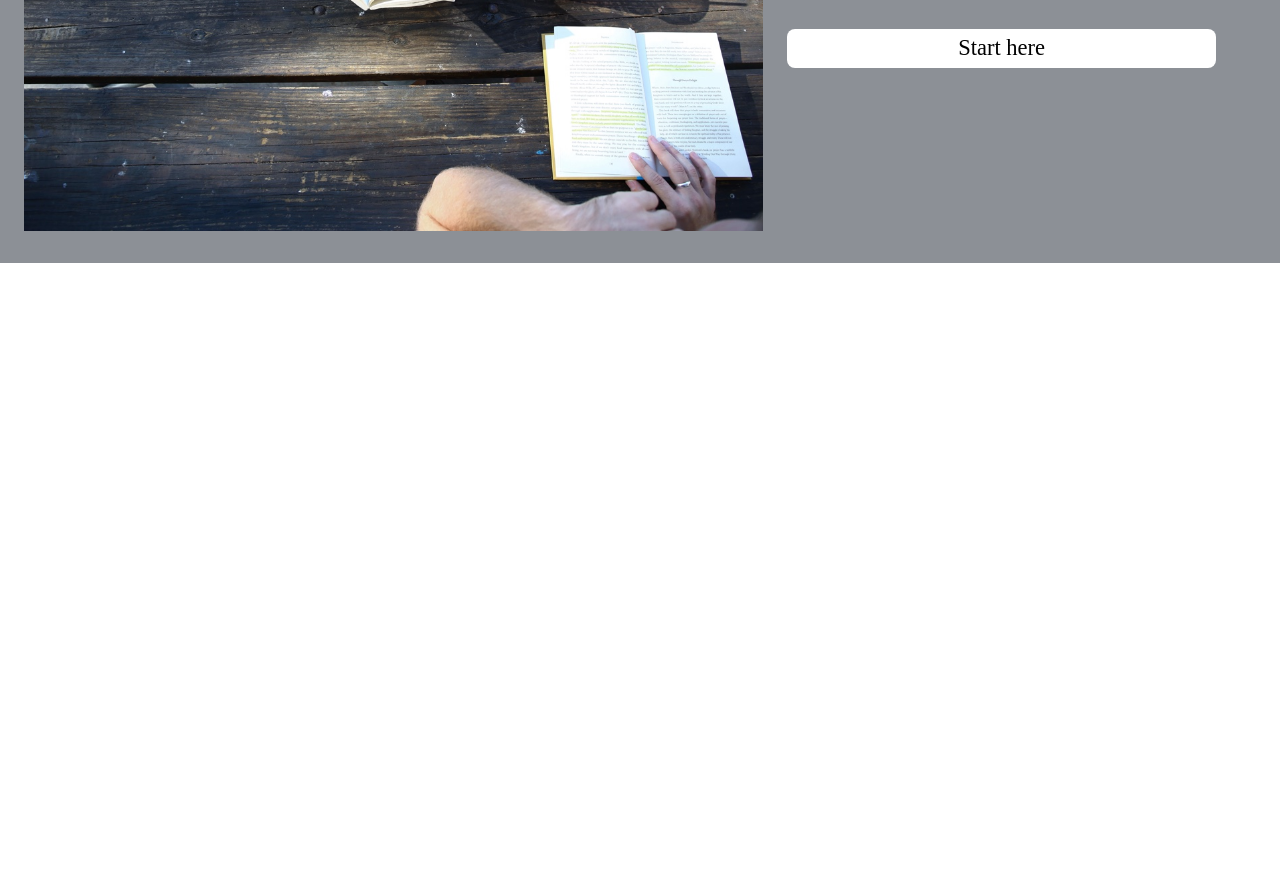
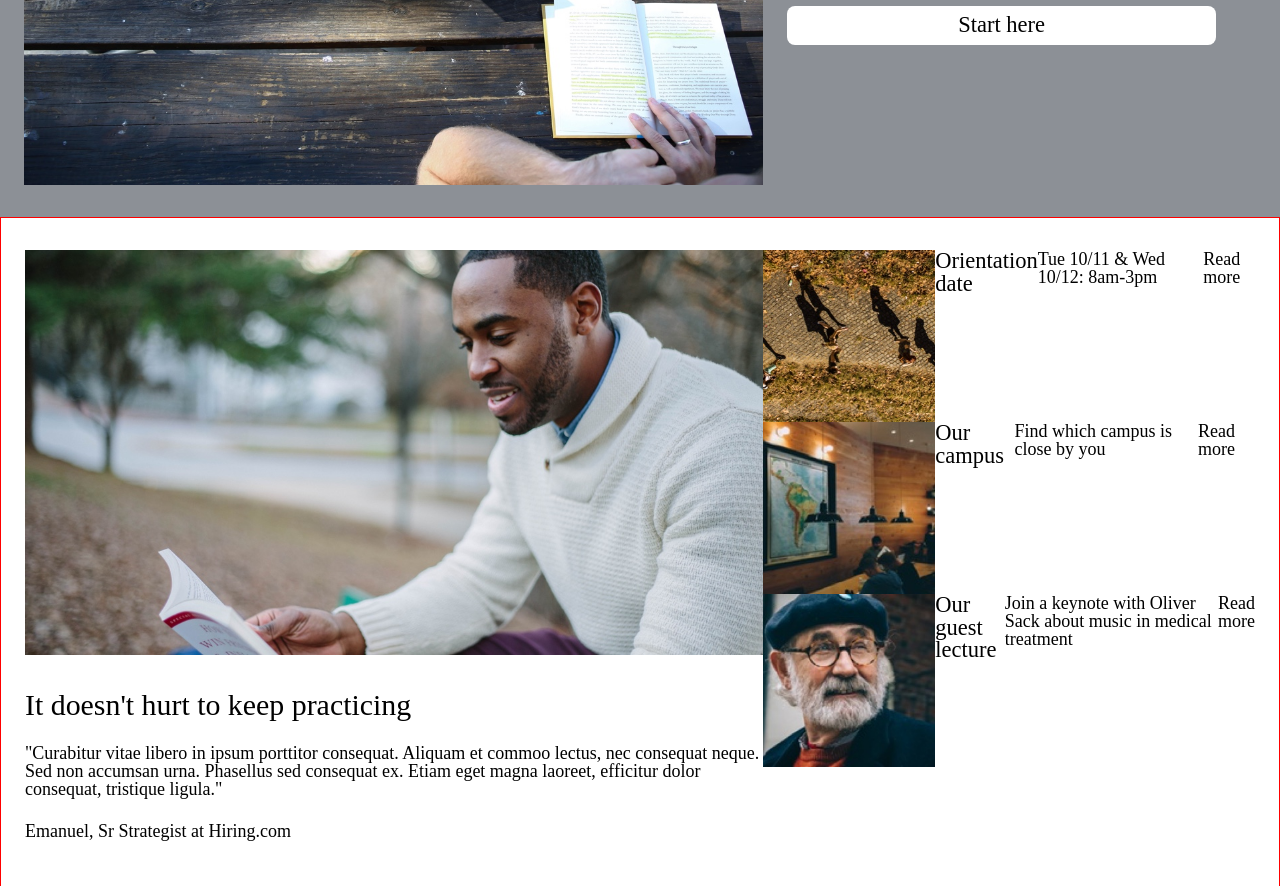
Before and after one commit to ctrim/colmar, a plain HTML site: page index.html in a window 1280 px wide. Shown: the part 414-1300 px from the top of the page. Before the commit the page ends 800 px from the top, so only its background shows below. Drawn offline with Linux system fonts and the light colour scheme.

Commit message:
Added third section but quit because I'm frustrated.

```diff
--- a/index.html
+++ b/index.html
@@ -24,15 +24,45 @@
 	</header>
 
 	<!--banner-->
-	<div class="info">
-
+	<div class="banner">
 			<img src="./resources/images/banner.jpg" alt="College kids studying outside">
 			<div class="banner-text">
 				<h1>Learn something <span>new</span> everyday</h1>
 				<h3>Lorem ipsum dolor sit amet, consectetur adipiscing elit.</h3>
 				<a href="#"><h3 class="button start">Start here</h3></a>
 			</div>
+	</div>
 
+	<!--information section-->
+	<div class="info">
+		<div class="practice">
+			<img src="./resources/images/information-main.jpg">
+			<div>
+				<h2>It doesn't hurt to keep practicing</h2>
+				<p>"Curabitur vitae libero in ipsum porttitor consequat. Aliquam et commoo lectus, nec consequat neque. Sed non accumsan urna. Phasellus sed consequat ex. Etiam eget magna laoreet, efficitur dolor consequat, tristique ligula."</p>
+				<p>Emanuel, Sr Strategist at Hiring.com</p>
+			</div>
+		</div>
+		<div class="events">
+			<div class="event-block">
+				<img src="./resources/images/information-orientation.jpg">
+				<h3>Orientation date</h3>
+				<p>Tue 10/11 &amp; Wed 10/12: 8am-3pm</p>
+				<p class="read">Read more</p>
+			</div>
+			<div class="event-block">
+				<img src="./resources/images/information-campus.jpg">
+				<h3>Our campus</h3>
+				<p>Find which campus is close by you</p>
+				<p class="read">Read more</p>
+			</div>
+			<div class="event-block">
+				<img src="./resources/images/information-guest-lecture.jpg">
+				<h3>Our guest lecture</h3>
+				<p>Join a keynote with Oliver Sack about music in medical treatment</p>
+				<p class="read">Read more</p>
+			</div>
+		</div>
 	</div>
 
 </body>
--- a/resources/css/index.css
+++ b/resources/css/index.css
@@ -1,3 +1,5 @@
+/*color palette http://paletton.com/#uid=13H0u0kllllUheiuShObOoS2fso */
+
 /*universal*/
 
 html {
@@ -48,15 +50,14 @@ nav a:hover {
 
 /*banner*/
 
-.info {
+.banner {
 	display: flex;
-	max-height: 600px;
-	min-height: 300px;
+	max-height: 500px;
 	padding: 32px 24px;
 	background-color: #8C9096;
 }
 
-.info img {
+.banner img {
 	display: block;
 	max-width: 60%;
 	width: auto;
@@ -95,3 +96,41 @@ nav a:hover {
 	background-color: black;
 	color: white;
 }
+
+/*information*/
+
+.info {
+	display: flex;
+
+	padding: 32px 24px;
+	border: 1px red solid;
+}
+
+.practice {
+	width: 60%;
+}
+
+.practice img {
+	width: 100%;
+	height: auto;
+	margin-bottom: 32px;
+}
+
+.practice p {
+	margin: 24px 0;
+}
+
+.events {
+	display: flex;
+	flex-direction: column;
+	width: 40%;
+}
+
+.event-block {
+	display: flex;
+}
+
+.event-block img {
+	width: 35%;
+
+}
```
